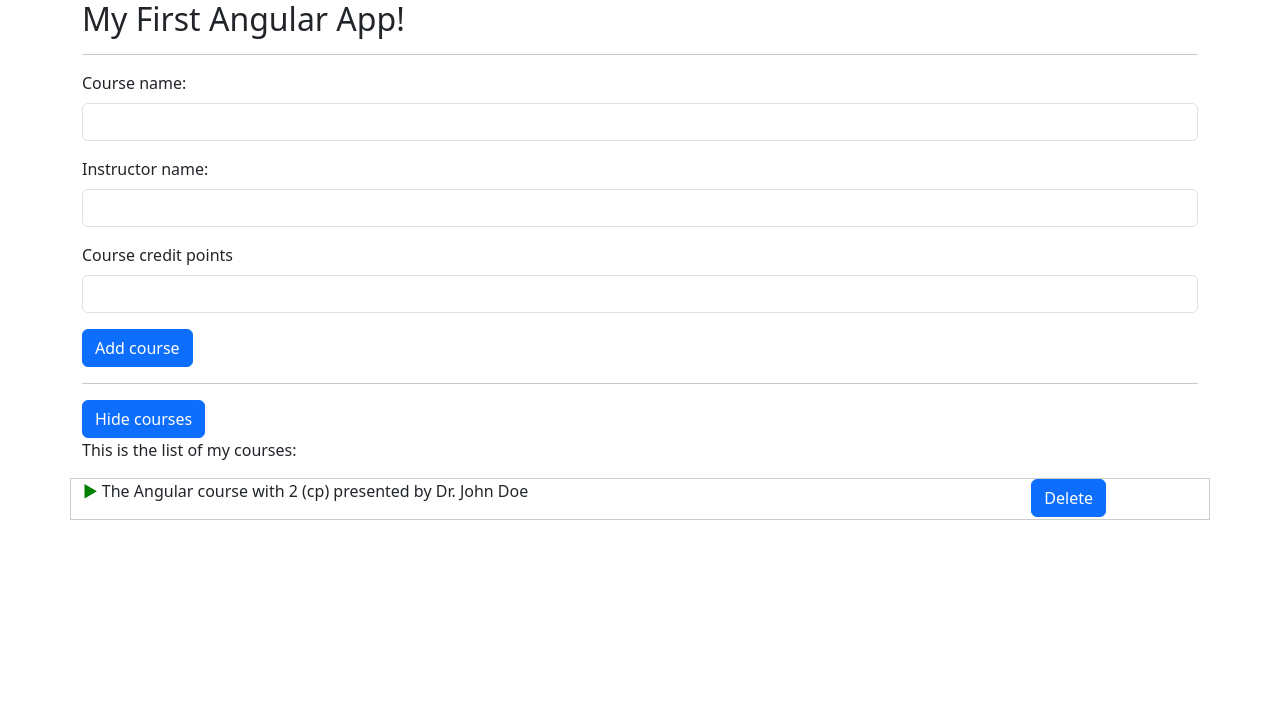
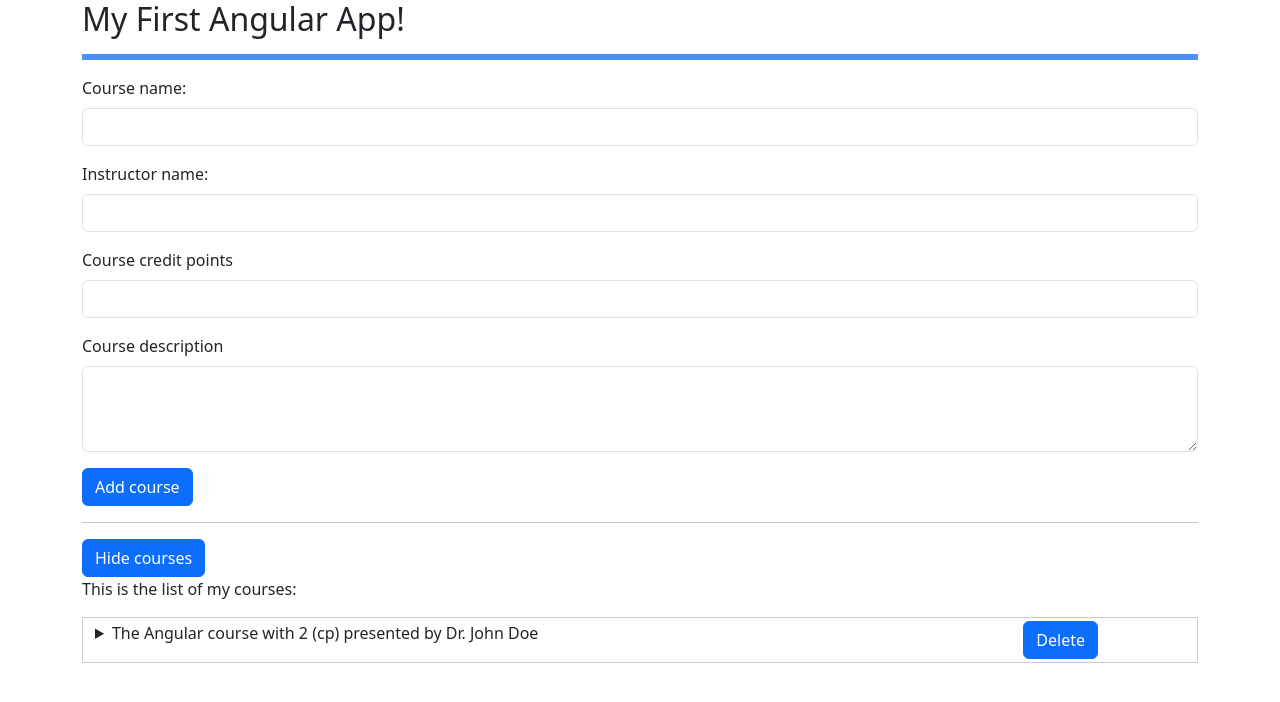
Before and after one commit to m-mehabadi/angular-udemy-course, an Angular app in the folder test-app/: page / in a window 1280 px wide. Both pictures are taken after a click on the button "Show courses". Shown: the top 702 px of the page. Built offline with nearby package versions, Linux system fonts and the light colour scheme.

Commit message:
Added course description to course and course-register components; the course-register part was handled using  decorator;

```diff
--- a/test-app/src/app/app.component.html
+++ b/test-app/src/app/app.component.html
@@ -2,7 +2,8 @@
   <div class="row">
     <div class="col-md-12">
       <app-header></app-header>
-      <hr />
+      <!-- <hr /> -->
+      <hr class="border border-primary border-3 opacity-75">
 
       <!-- <app-sidebar></app-sidebar>
       <hr /> -->
--- a/test-app/src/app/app.component.ts
+++ b/test-app/src/app/app.component.ts
@@ -6,7 +6,15 @@ import { Component } from '@angular/core';
   styleUrls: ['./app.component.css'],
 })
 export class AppComponent {
-  courses = [{ name: 'Angular', creditPoints: 2, instructor: 'Dr. John Doe' }];
+  courses = [
+    {
+      name: 'Angular',
+      creditPoints: 2,
+      instructor: 'Dr. John Doe',
+      description:
+        'Angular is a TypeScript-based open-source web application framework led by the Angular Team at Google and by a community of individuals and corporations.',
+    },
+  ];
 
   isCoursesVisible = false;
 
@@ -27,11 +35,13 @@ export class AppComponent {
     courseName: string;
     courseInstructor: string;
     courseCreditPoints: number;
+    courseDescription: string;
   }) {
     this.courses.push({
       name: event.courseName,
       instructor: event.courseInstructor,
       creditPoints: event.courseCreditPoints,
+      description: event.courseDescription,
     });
   }
 
--- a/test-app/src/app/course-register/course-register.component.html
+++ b/test-app/src/app/course-register/course-register.component.html
@@ -16,4 +16,9 @@
     <input class="form-control" type="text" #creditPoints />
 </div>
 
+<div class="mb-3">
+    <label class="form-label">Course description</label>
+    <textarea class="form-control" rows="3" #description></textarea>
+</div>
+
 <button class="btn btn-primary" (click)="onAddCourse({name, instructor, creditPoints})">Add course</button>
--- a/test-app/src/app/course-register/course-register.component.ts
+++ b/test-app/src/app/course-register/course-register.component.ts
@@ -1,4 +1,4 @@
-import { Component, EventEmitter, Output } from '@angular/core';
+import { Component, ElementRef, EventEmitter, Output, ViewChild } from '@angular/core';
 
 @Component({
   selector: 'app-course-register',
@@ -10,11 +10,10 @@ export class CourseRegisterComponent {
     courseName: string;
     courseInstructor: string;
     courseCreditPoints: number;
+    courseDescription: string;
   }>();
 
-  // courseName: string;
-  // courseInstructor: string;
-  // courseCreditPoints: number;
+  @ViewChild('description') courseDescription: ElementRef;
 
   onAddCourse(course: {
     name: HTMLInputElement;
@@ -26,6 +25,7 @@ export class CourseRegisterComponent {
         courseName: course.name.value,
         courseInstructor: course.instructor.value,
         courseCreditPoints: Number(course.creditPoints.value),
+        courseDescription: this.courseDescription.nativeElement.value,
       });
     }
   }
--- a/test-app/src/app/course/course.component.html
+++ b/test-app/src/app/course/course.component.html
@@ -1,11 +1,11 @@
-<div class="row" style="border: 1px solid #ccc!important;">
-  <div class="col col-10">
-    <p>
-      <span [ngStyle]="{ color: getColor() }">&#9658;</span> The
-      {{ course.name }} course with {{ course.creditPoints }} (cp) presented by
-      {{ course.instructor }}
-    </p>
-  </div>
+<div class="row" style="border: 1px solid #ccc !important; margin: 5px 0px; padding: 3px 0px;">
+  <details class="col col-10">
+    <summary>
+      The {{ course.name }} course with {{ course.creditPoints }} (cp) presented
+      by {{ course.instructor }}
+    </summary>
+    <p>{{course.description}}</p>
+  </details>
   <div class="col col-2">
     <button class="btn btn-primary" (click)="deleteCourse()">Delete</button>
   </div>
--- a/test-app/src/app/course/course.component.ts
+++ b/test-app/src/app/course/course.component.ts
@@ -3,23 +3,21 @@ import { Component, EventEmitter, Input, Output } from '@angular/core';
 @Component({
   selector: 'app-course',
   templateUrl: './course.component.html',
-  styleUrls: ['./course.component.css']
+  styleUrls: ['./course.component.css'],
 })
 export class CourseComponent {
-  @Input() course: {name: string, creditPoints: number, instructor: string};
-  @Output() courseDeleted = new EventEmitter<{name: string, creditPoints: number, instructor: string}>();
-
-  getColor() {
-    if (this.course.creditPoints < 2) {
-      return 'yellow';
-    }
-    else if (this.course.creditPoints > 3) {
-      return 'blue';
-    }
-    else {
-      return 'green';
-    }
-  }
+  @Input() course: {
+    name: string;
+    creditPoints: number;
+    instructor: string;
+    description: string;
+  };
+  @Output() courseDeleted = new EventEmitter<{
+    name: string;
+    creditPoints: number;
+    instructor: string;
+    description: string;
+  }>();
 
   deleteCourse() {
     this.courseDeleted.emit(this.course);
```
